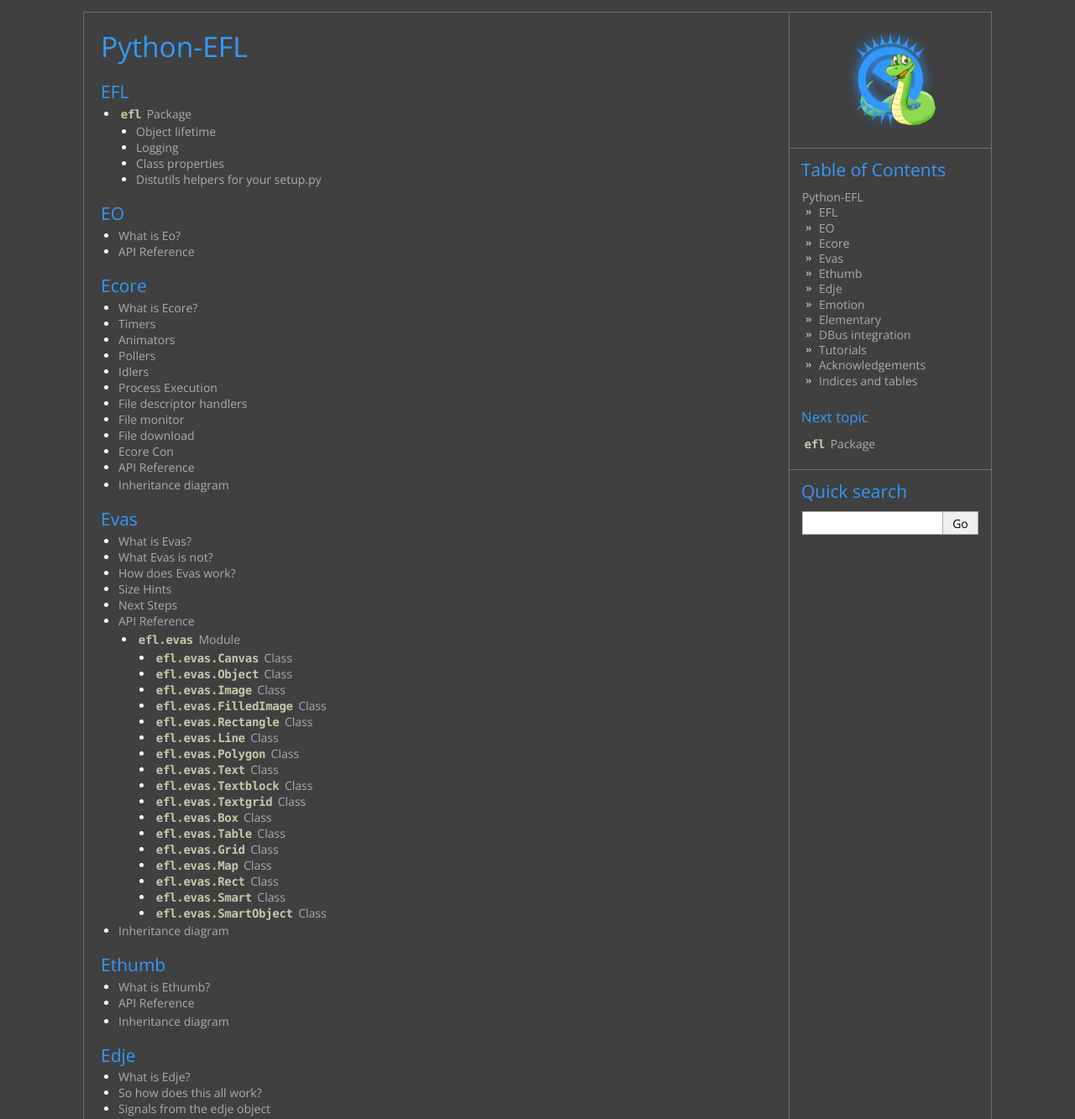
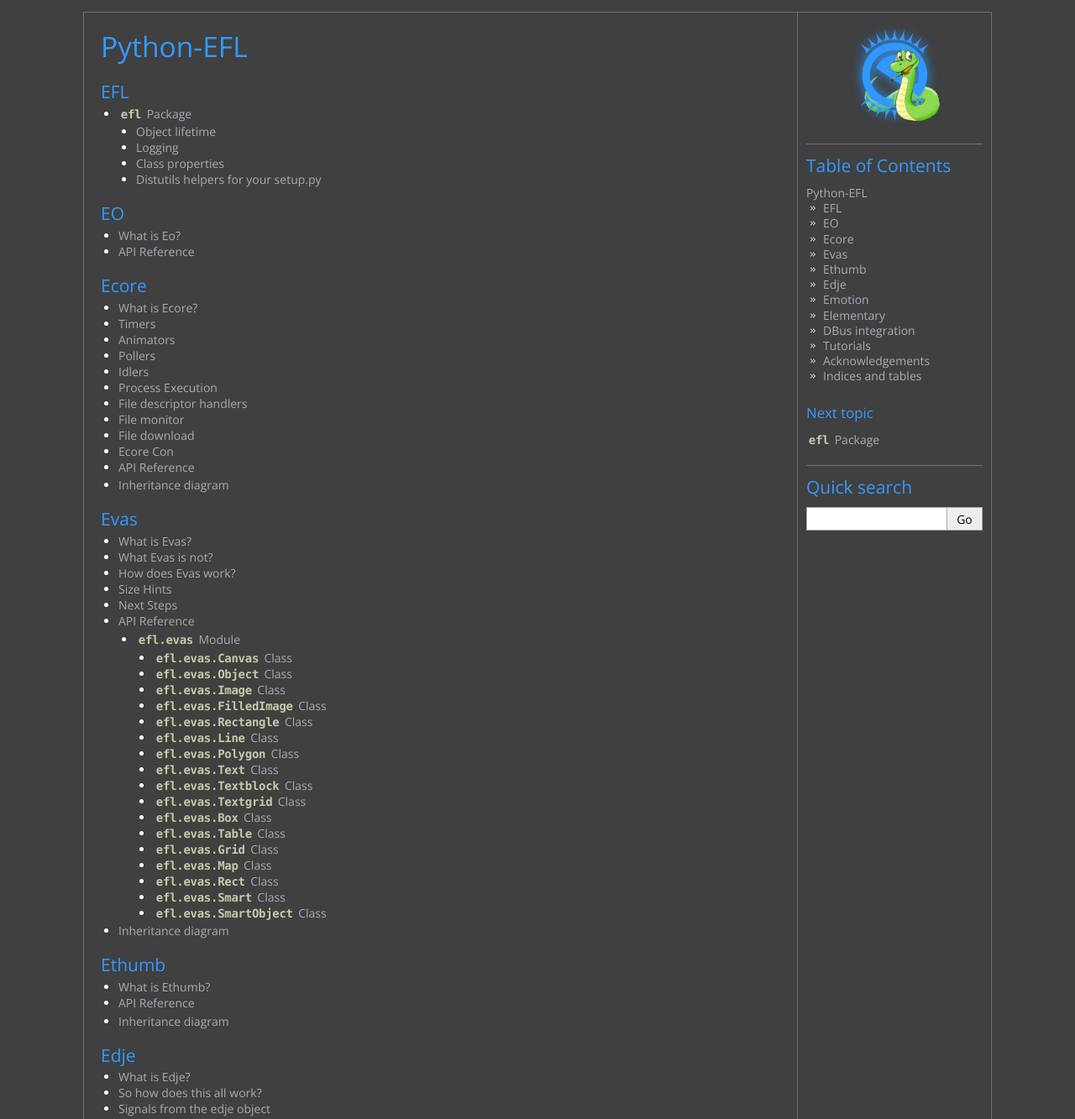
Before and after one commit to DaveMDS/python-efl, a Sphinx documentation site: the page built from doc/index.rst, in a window 1280 px wide and 1400 px high, cut to the strip 67-1400 px from the top of the window. Shown: the whole strip at 84% size. Built offline with Sphinx 7.4.7, drawn with Linux system fonts in a browser that asks for light colours.

Commit message:
Docs: a better flax layout, also with sticky sidebar

```diff
--- a/doc/themes/efldoc/layout.html
+++ b/doc/themes/efldoc/layout.html
@@ -24,34 +24,6 @@
       .related { display: none; }
       {% endif %}
     </style>
-    <script>
-      // intelligent scrolling of the sidebar content
-      // $(window).scroll(function() {
-      //   var sb = $('.sphinxsidebarwrapper');
-      //   var win = $(window);
-      //   var sbh = sb.height();
-      //   var offset = $('.sphinxsidebar').position()['top'];
-      //   var wintop = win.scrollTop();
-      //   var winbot = wintop + win.innerHeight();
-      //   var curtop = sb.position()['top'];
-      //   var curbot = curtop + sbh;
-      //   // does sidebar fit in window?
-      //   if (sbh < win.innerHeight()) {
-      //     // yes: easy case -- always keep at the top
-      //     sb.css('top', $u.min([$u.max([0, wintop - offset - 10]),
-      //                           $(document).height() - sbh - 200]));
-      //   } else {
-      //     // no: only scroll if top/bottom edge of sidebar is at
-      //     // top/bottom edge of window
-      //     if (curtop > wintop && curbot > winbot) {
-      //       sb.css('top', $u.max([wintop - offset - 10, 0]));
-      //     } else if (curtop < wintop && curbot < winbot) {
-      //       sb.css('top', $u.min([winbot - sbh - offset - 20,
-      //                             $(document).height() - sbh - 200]));
-      //     }
-      //   }
-      // });
-    </script>
 {%- endif %}
 
 {% endblock %}
@@ -77,20 +49,17 @@
 {%- block content %}
     <div class="document">
   {%- block document %}
-      {{ sidebar() }}
-      <div class="documentwrapper">
+    <div id="layout">
+      <div id="content">
+        <div class="body">
+          {% block body %} {% endblock %}
+        </div>
+      </div>
       {%- if render_sidebar %}
-        <div class="bodywrapper">
+      <div id="sidebar">{{ sidebar() }}</div>
       {%- endif %}
-          <div class="body">
-            {% block body %} {% endblock %}
-          </div>
-      {%- if render_sidebar %}
-        </div>
-      {%- endif %}
-      </div>
+    </div>
   {%- endblock %}
-      <div class="clearer"></div>
     </div>
 {%- endblock %}
 
--- a/doc/themes/efldoc/static/efl.css
+++ b/doc/themes/efldoc/static/efl.css
@@ -13,6 +13,20 @@
 
 @import url("basic.css");
 
+/* -- main flex layout ----------------------------------------------------- */
+
+#layout {
+    display: flex;
+}
+#content {
+    flex-grow: 1;
+}
+#sidebar {
+    flex-grow: 0;
+    width: 230px;
+    border-left: 1px solid rgb(111,111,111);
+}
+
 /* -- page layout ----------------------------------------------------------- */
 
 body {
@@ -20,7 +34,6 @@
                  'Verdana', sans-serif;
     font-size: 14px;
     text-align: center;
-    /* background-image: url(bodybg.png); */
     background-color: rgb(64,64,64);
     color: white;
     padding: 0;
@@ -42,7 +55,6 @@
     height: 63px;
     padding-right: 18px;
     background: url("header_menu_background_last.png") no-repeat scroll right center transparent;
-
 }
 
 .pageheader li {
@@ -86,18 +98,12 @@
 }
 
 div.document {
-   /* background-color: white; */
     text-align: left;
     border: 1px solid rgb(111,111,111);
     width: 90%;
     margin: 0 auto;
     min-width: 780px;
     max-width: 1080px;
-}
-
-div.bodywrapper {
-    margin-right: 240px;
-    border-right: 1px solid rgb(111,111,111);
 }
 
 div.body {
@@ -144,29 +150,27 @@
     color: white;
 }
 
-div.sphinxsidebarwrapper {
-/* Avoid the buggy moving sidebar
-    position: relative;
-    top: 0px;
-*/
-    padding: 0;
-}
+
+/* -- sidebar ------------------------------------------------------------- */
 
 div.sphinxsidebar {
     margin: 0;
-    padding: 0 15px 15px 0;
-    width: 210px;
-    float: right;
+    padding: 0;
+    float: none;
     font-size: 1em;
     text-align: left;
-    max-height: 0px;
+    position: sticky;
+    top: 0;
+}
+
+div.sphinxsidebarwrapper {
+    margin: 0;
+    padding: 15px 10px;
 }
 
 div.sphinxsidebar .logo {
-    font-size: 1.8em;
-    color: rgb(10,80,122);
-    font-weight: 300;
     text-align: center;
+    margin: 0;
 }
 
 div.sphinxsidebar .logo img {
@@ -224,11 +228,9 @@
     margin-bottom: 0;
 }
 
-div.sphinxsidebar h3, div.sphinxsidebar h4 {
-    margin-right: -15px;
-    margin-left: -15px;
-    padding-right: 14px;
-    padding-left: 14px;
+div.sphinxsidebar h3,
+div.sphinxsidebar h4
+{
     color: rgb(51, 153, 255);
     font-weight: 300;
 }
@@ -254,6 +256,9 @@
     list-style-image: url(listitem.png);
 }
 
+
+/* -- footer ----------------------------------------------------------- */
+
 div.footer {
     background-image: url(footer_background.png);
     color: rgb(204,204,204);
@@ -270,6 +275,7 @@
 div.footer a {
     color: rgb(204,204,204);
 }
+
 
 /* -- body styles ----------------------------------------------------------- */
 
```
